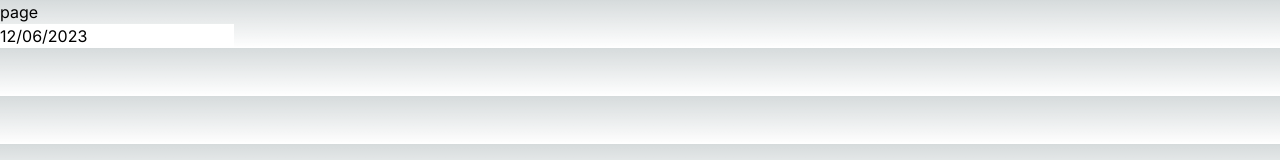
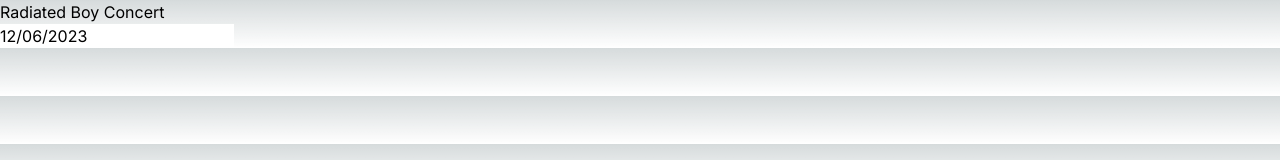
Before and after one commit to WilliamJPriest/Concert-Meister, a Next.js app: page /Booking-One in a window 1280 px wide. Shown: the top 160 px of the page. Built offline with nearby package versions, Linux system fonts and the light colour scheme.

Commit message:
ref to fall out boy

```diff
--- a/src/app/Booking-One/page.tsx
+++ b/src/app/Booking-One/page.tsx
@@ -11,7 +11,7 @@ export default function page() {
     console.log(new Date())
   return (
     <>
-        <div>page</div>
+        <div>Radiated Boy Concert</div>
         <DatePicker
             selected={startDate}
             onChange={(date:any) => setStartDate(date)}
```
